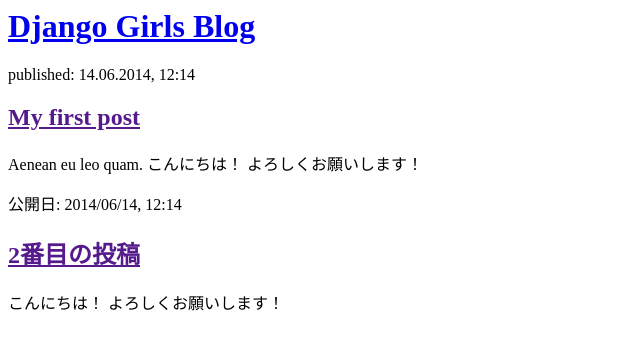
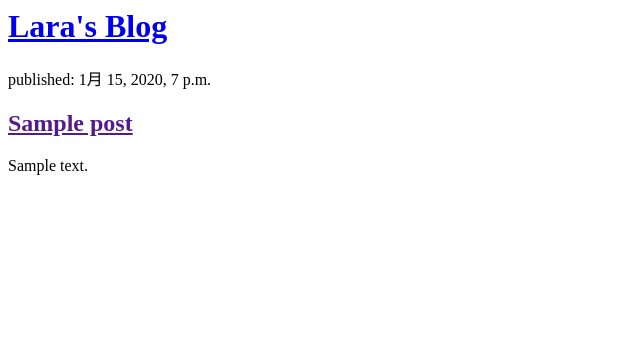
Before and after one commit to Kaho-N/my-first-blog, a Django app: page / in a window 1280 px wide. Shown: the top 350 px of the page, without its empty margins (0-640 px from the left). Run offline with Django 3.2, Linux system fonts and the light colour scheme; tables that the repository leaves empty hold one stand-in row (values such as "Sample post").

Commit message:
Modified templates to display posts from database.

```diff
--- a/blog/templates/blog/post_list.html
+++ b/blog/templates/blog/post_list.html
@@ -1,22 +1,18 @@
 <html>
     <head>
-        <title>Django Girls blog</title>
+        <title>Lara's blog</title>
     </head>
     <body>
         <div>
-            <h1><a href="/">Django Girls Blog</a></h1>
+            <h1><a href="/">Lara's Blog</a></h1>
         </div>
 
-        <div>
-            <p>published: 14.06.2014, 12:14</p>
-            <h2><a href="">My first post</a></h2>
-            <p>Aenean eu leo quam. こんにちは！ よろしくお願いします！ </p>
-        </div>
-
-        <div>
-            <p>公開日: 2014/06/14, 12:14</p>
-            <h2><a href="">2番目の投稿</a></h2>
-            <p> こんにちは！ よろしくお願いします！ </p>
-        </div>
+        {% for post in posts %}
+            <div>
+                <p>published: {{post.published_date }}</p>
+                <h2><a href="">{{ post.title }}</a></h2>
+                <p>{{ post.text|linebreaksbr }}</p>
+            </div>
+        {% endfor %}
     </body>
 </html>
--- a/blog/views.py
+++ b/blog/views.py
@@ -4,3 +4,11 @@
 
 def post_list(request):
     return render(request, 'blog/post_list.html', {})
+
+from django.shortcuts import render
+from django.utils import timezone
+from .models import Post
+
+def post_list(request):
+    posts=Post.objects.filter(published_date__lte=timezone.now()).order_by('published_date')
+    return render(request, 'blog/post_list.html',{'posts':posts})
```
